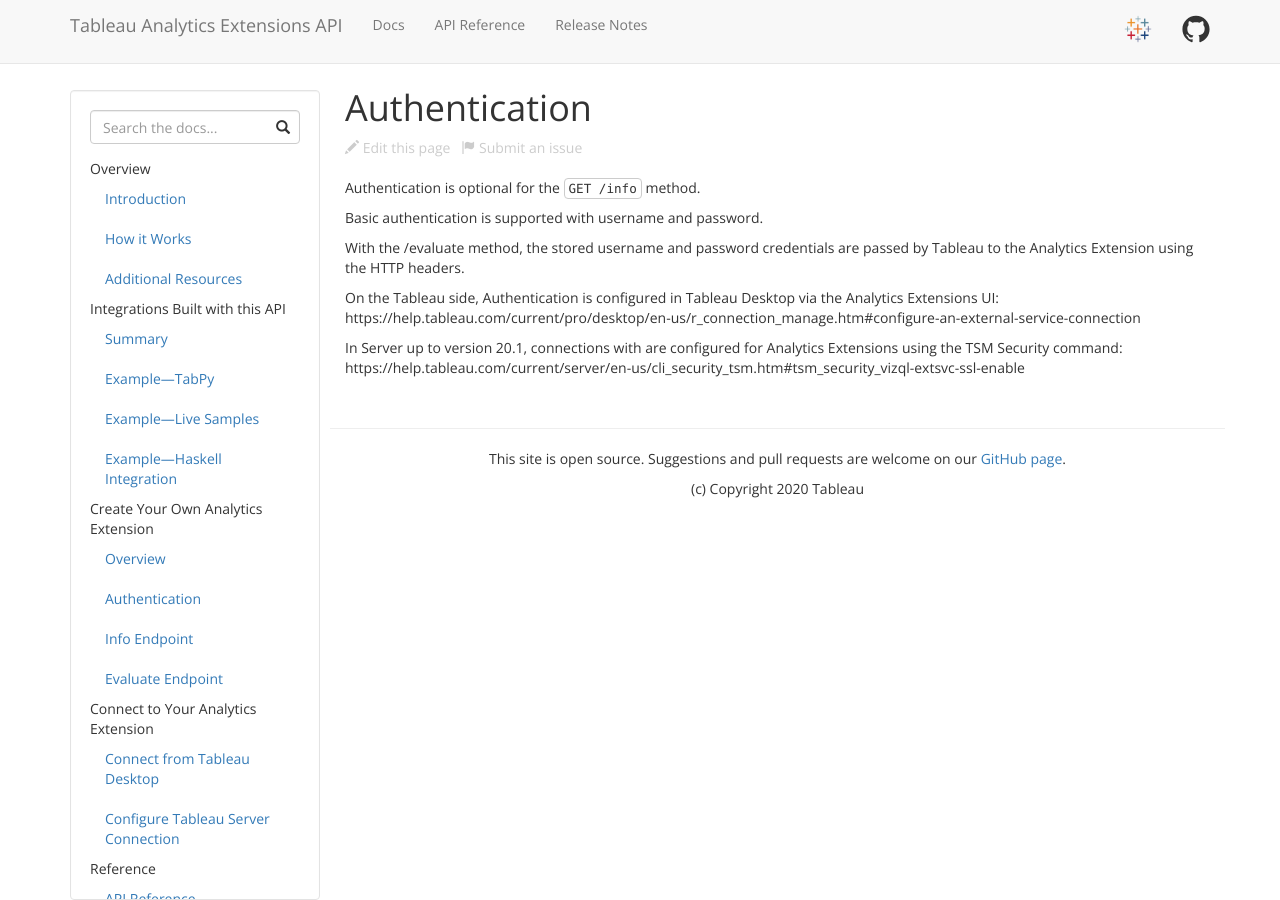
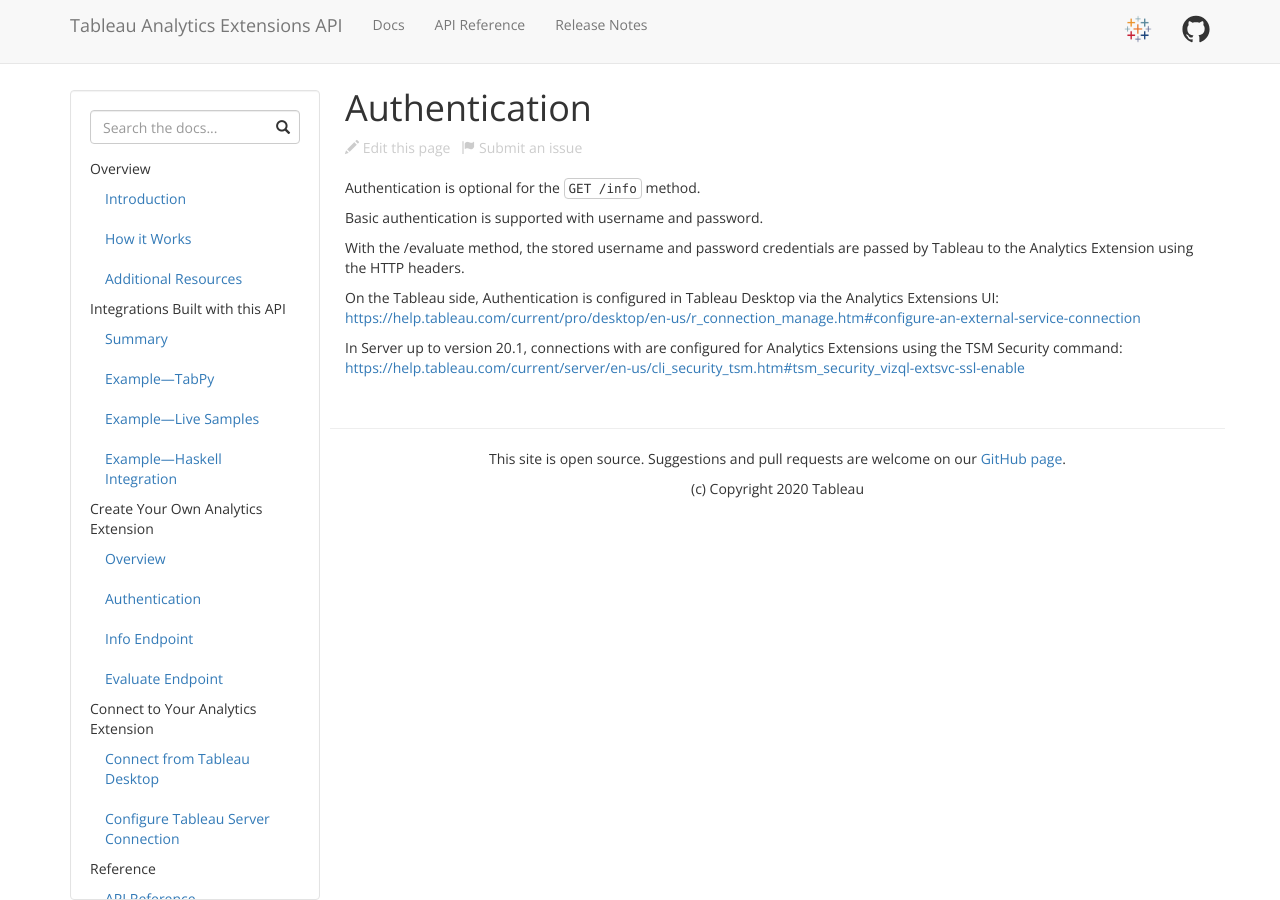
Before and after one commit to tableau/analytics-extensions-api, a Jekyll site: the page built from docs/ae_auth.md, in a window 1280 px wide. Built offline with Jekyll 4.4.1, drawn with Linux system fonts in a browser that asks for light colours; nearby versions of some CDN libraries; part of the change alters nothing that is shown.

```diff
--- a/docs/ae_auth.md
+++ b/docs/ae_auth.md
@@ -9,6 +9,6 @@ Basic authentication is supported with username and password.
 
 With the /evaluate method, the stored username and password credentials are passed by Tableau to the Analytics Extension using the HTTP headers.
 
-On the Tableau side, Authentication is configured in Tableau Desktop via the Analytics Extensions UI: https://help.tableau.com/current/pro/desktop/en-us/r_connection_manage.htm#configure-an-external-service-connection
+On the Tableau side, Authentication is configured in Tableau Desktop via the Analytics Extensions UI: [https://help.tableau.com/current/pro/desktop/en-us/r_connection_manage.htm#configure-an-external-service-connection](https://help.tableau.com/current/pro/desktop/en-us/r_connection_manage.htm#configure-an-external-service-connection)
 
-In Server up to version 20.1, connections with are configured for Analytics Extensions using the TSM Security command: https://help.tableau.com/current/server/en-us/cli_security_tsm.htm#tsm_security_vizql-extsvc-ssl-enable
+In Server up to version 20.1, connections with are configured for Analytics Extensions using the TSM Security command: [https://help.tableau.com/current/server/en-us/cli_security_tsm.htm#tsm_security_vizql-extsvc-ssl-enable](https://help.tableau.com/current/server/en-us/cli_security_tsm.htm#tsm_security_vizql-extsvc-ssl-enable)
```
